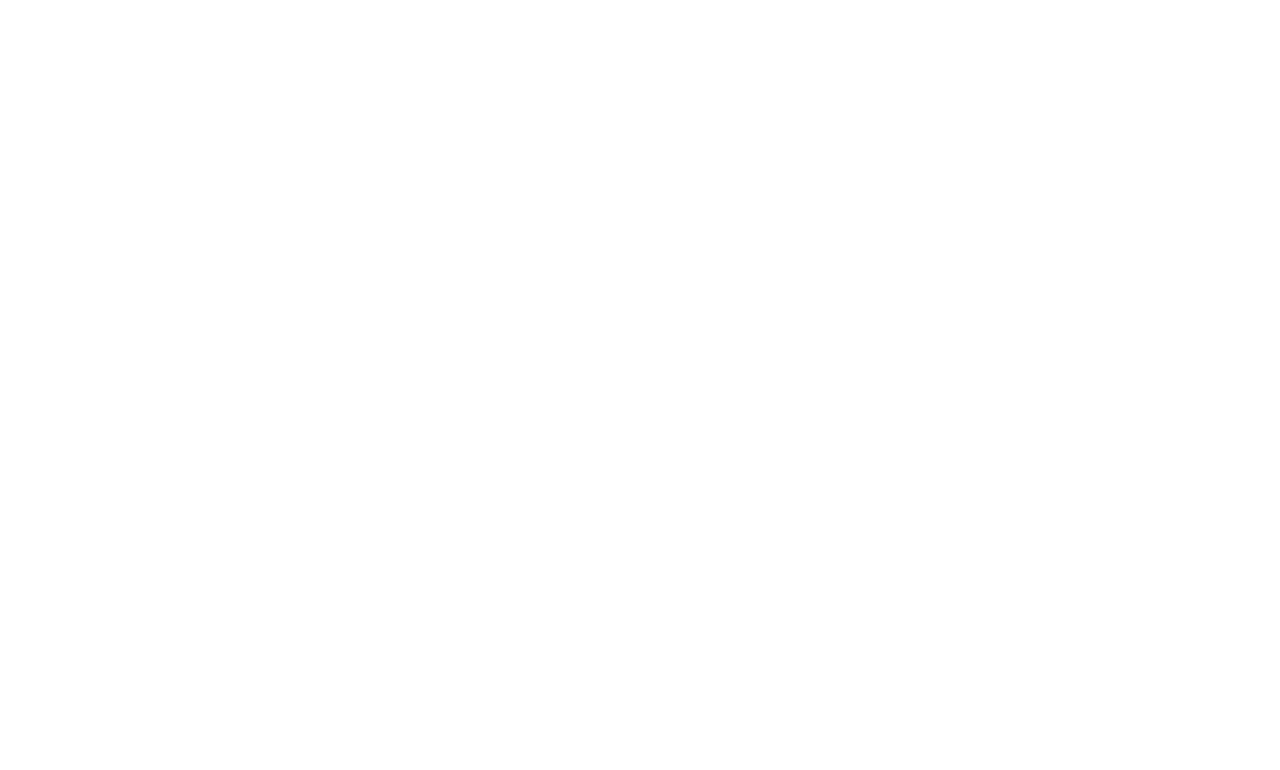
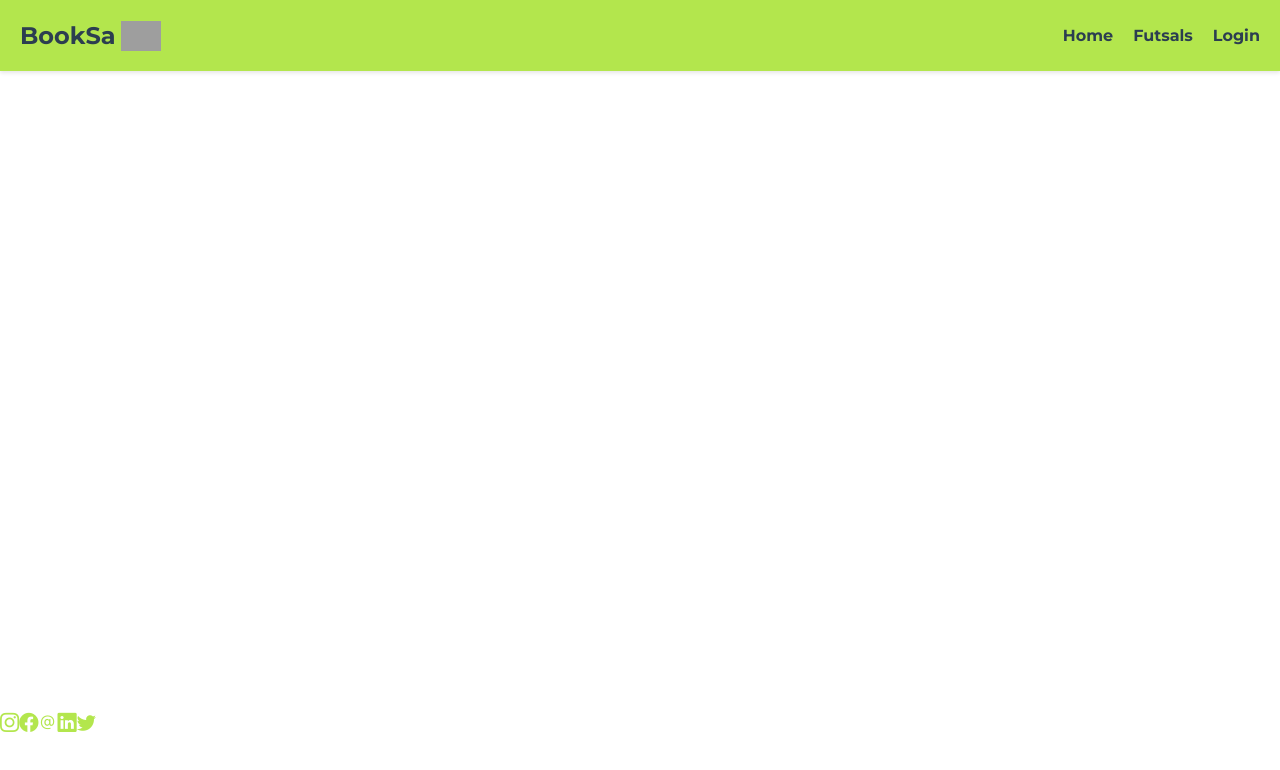
Before and after one commit to Getintoto-Software/BookSal-Frontend, a Vue app: page / in a window 1280 px wide. Shown: the top 770 px of the page. Built offline with nearby package versions, Linux system fonts and the light colour scheme; grey boxes are pictures that could not be loaded.

Commit message:
made the navbar, too lazy to make the footer

```diff
--- a/index.html
+++ b/index.html
@@ -4,7 +4,7 @@
     <meta charset="UTF-8">
     <link rel="icon" href="/favicon.ico">
     <meta name="viewport" content="width=device-width, initial-scale=1.0">
-    <title>Vite App</title>
+    <title>Booksal | Book a Futsal</title>
   </head>
   <body>
     <div id="app"></div>
--- a/package.json
+++ b/package.json
@@ -9,6 +9,7 @@
     "preview": "vite preview"
   },
   "dependencies": {
+    "bootstrap-icons": "^1.11.3",
     "vue": "^3.5.13",
     "vue-router": "^4.4.5"
   },
--- a/src/App.vue
+++ b/src/App.vue
@@ -1,15 +1,21 @@
 <script setup>
 import { RouterLink, RouterView } from 'vue-router'
+import Header from './components/Header.vue';
+import Footer from './components/Footer.vue';
 </script>
 
 <template>
-  <header>
-
-  </header>
-
-  <RouterView />
+  <div>
+    <Header></Header>
+    <div class="main-div">
+      <RouterView />
+    </div>
+    <Footer></Footer>
+  </div>
 </template>
 
 <style scoped>
-
+.main-div {
+  min-height: 80vh;
+}
 </style>
--- a/src/assets/main.css
+++ b/src/assets/main.css
@@ -1,35 +1,13 @@
-@import './base.css';
+@import url('https://fonts.googleapis.com/css2?family=Montserrat:ital,wght@0,100..900;1,100..900&display=swap');
 
 #app {
-  max-width: 1280px;
-  margin: 0 auto;
-  padding: 2rem;
+  margin: 0;
+  padding: 0;
   font-weight: normal;
 }
 
-a,
-.green {
-  text-decoration: none;
-  color: hsla(160, 100%, 37%, 1);
-  transition: 0.4s;
-  padding: 3px;
+body {
+  margin: 0;
+  padding: 0;
+  font-family: "Montserrat", sans-serif;
 }
-
-@media (hover: hover) {
-  a:hover {
-    background-color: hsla(160, 100%, 37%, 0.2);
-  }
-}
-
-@media (min-width: 1024px) {
-  body {
-    display: flex;
-    place-items: center;
-  }
-
-  #app {
-    display: grid;
-    grid-template-columns: 1fr 1fr;
-    padding: 0 2rem;
-  }
-}
--- /dev/null
+++ b/src/components/Footer.vue
@@ -0,0 +1,169 @@
+<template>
+    <footer>
+        <!-- Contains name and Logo -->
+        <div class="logo-container">
+
+        </div>
+
+        <!-- Contains Footer Links -->
+        <div class="footer-links-container">
+            <!-- One part of the links -->
+            <div>
+
+            </div>
+
+            <!-- Another part of the links -->
+
+            <div>
+
+            </div>
+        </div>
+
+        <!-- Contains the icons for socials -->
+        <div class="social-links-container">
+            <a href="#" class="social-link"> <i class="bi bi-instagram"></i></a>
+            <a href="#" class="social-link"> <i class="bi bi-facebook"></i></a>
+            <a href="#" class="social-link"> <i class="bi bi-at"></i></a>
+            <a href="#" class="social-link"> <i class="bi bi-linkedin"></i></a>
+            <a href="#" class="social-link"> <i class="bi bi-twitter"></i></a>
+        </div>
+    </footer>
+</template>
+
+<script>
+export default {
+    name: "Footer",
+};
+</script>
+
+<style scoped>
+/* Footer Base Styles */
+.footer {
+    background-color: #2f3b48;
+    /* Dark background */
+    color: #b3e64d;
+    /* Green text */
+    padding: 20px 40px;
+    font-family: Arial, sans-serif;
+}
+
+.container {
+    display: flex;
+    flex-wrap: wrap;
+    justify-content: space-between;
+    align-items: flex-start;
+    text-align: center;
+}
+
+/* Logo Section */
+.logo {
+    display: flex;
+    align-items: center;
+    font-size: 2rem;
+    font-weight: bold;
+    color: #b3e64d;
+}
+
+.logo-icon {
+    margin-left: 8px;
+    height: 40px;
+}
+
+.tagline {
+    margin: 10px 0;
+    font-size: 1rem;
+}
+
+/* Social Icons */
+.social-icons {
+    display: flex;
+    gap: 15px;
+    margin-top: 10px;
+    justify-content: center;
+}
+
+.social-link {
+    color: #b3e64d;
+    font-size: 1.2rem;
+    text-decoration: none;
+    transition: color 0.3s ease;
+}
+
+.social-link:hover {
+    color: #ffffff;
+}
+
+/* Divider Lines */
+.divider {
+    width: 1px;
+    background-color: #b3e64d;
+    height: 100px;
+    margin: 0 20px;
+}
+
+/* Footer Links */
+.footer-links {
+    list-style: none;
+    padding: 0;
+}
+
+.footer-link {
+    text-decoration: none;
+    color: #b3e64d;
+    font-weight: bold;
+    display: block;
+    margin: 10px 0;
+    margin-bottom: 20px;
+    position: relative;
+    padding-bottom: 5px;
+    /* Spacing between text and line */
+    transition: color 0.3s ease;
+}
+
+/* Horizontal Line under Links */
+.footer-link::after {
+    content: "";
+    display: block;
+    width: 60px;
+    /* Length of the line */
+    height: 2px;
+    /* Thickness */
+    background-color: #b3e64d;
+    margin: 20px;
+    /* Space between text and line */
+    transition: background-color 0.3s ease;
+}
+
+/* Hover Effects */
+.footer-link:hover {
+    color: #ffffff;
+}
+
+.footer-link:hover::after {
+    background-color: #ffffff;
+    /* Line changes color on hover */
+}
+
+/* Responsive Footer */
+@media (max-width: 768px) {
+    .container {
+        flex-direction: column;
+        gap: 20px;
+    }
+
+    .divider {
+        display: none;
+        /* Hide dividers on smaller screens */
+    }
+
+    .footer-left,
+    .footer-middle,
+    .footer-right {
+        text-align: center;
+    }
+
+    .social-icons {
+        justify-content: center;
+    }
+}
+</style>
--- /dev/null
+++ b/src/components/Header.vue
@@ -0,0 +1,132 @@
+<template>
+    <nav class="navbar">
+      <div class="container">
+        <!-- Logo -->
+        <div class="logo">
+          <span>BookSa</span>
+          <img src="./assets/logo.png" alt="Logo" class="logo-icon" />
+        </div>
+
+        <!-- Hamburger Icon -->
+        <div class="hamburger" @click="toggleMenu">
+          <span :class="{ open: isMenuOpen }"></span>
+          <span :class="{ open: isMenuOpen }"></span>
+          <span :class="{ open: isMenuOpen }"></span>
+        </div>
+
+        <!-- Menu Items -->
+        <ul :class="['menu', { 'menu-open': isMenuOpen }]">
+          <li><a href="#" class="menu-link">Home</a></li>
+          <li><a href="#" class="menu-link">Futsals</a></li>
+          <li><a href="#" class="menu-link">Login</a></li>
+        </ul>
+      </div>
+    </nav>
+  </template>
+
+  <script>
+  export default {
+    name: "Navbar",
+    data() {
+      return {
+        isMenuOpen: false,
+      };
+    },
+    methods: {
+      toggleMenu() {
+        this.isMenuOpen = !this.isMenuOpen;
+      },
+    },
+  };
+  </script>
+
+  <style scoped>
+  /* Navbar Container */
+  .navbar {
+    background-color: #b3e64d; /* Greenish background */
+    color: #2c3e50;
+    padding: 10px 20px;
+    box-shadow: 0px 2px 4px rgba(0, 0, 0, 0.1);
+  }
+
+  .container {
+    display: flex;
+    justify-content: space-between;
+    align-items: center;
+  }
+
+  /* Logo */
+  .logo {
+    display: flex;
+    align-items: center;
+    font-size: 1.5rem;
+    font-weight: bold;
+    color: #2c3e50;
+  }
+
+  .logo-icon {
+    margin-left: 5px;
+    height: 30px;
+  }
+
+  /* Menu */
+  .menu {
+    display: flex;
+    gap: 20px;
+    list-style: none;
+  }
+
+  .menu-link {
+    text-decoration: none;
+    font-weight: bold;
+    color: #2c3e50;
+  }
+
+  .menu-link:hover {
+    color: #11235a;
+  }
+
+  /* Hamburger Icon */
+  .hamburger {
+    display: none;
+    flex-direction: column;
+    cursor: pointer;
+  }
+
+  .hamburger span {
+    width: 25px;
+    height: 3px;
+    background-color: #2c3e50;
+    margin: 3px 0;
+    transition: all 0.3s ease-in-out;
+  }
+
+  .hamburger span.open {
+    background-color: #11235a;
+  }
+
+  /* Responsive Styles */
+  @media (max-width: 768px) {
+    .hamburger {
+      display: flex;
+    }
+
+    .menu {
+      display: none;
+      flex-direction: column;
+      background-color: #b3e64d;
+      position: absolute;
+      top: 50px;
+      right: 0;
+      width: 100%;
+      text-align: center;
+      gap: 10px;
+      padding: 10px 0;
+      box-shadow: 0 2px 5px rgba(0, 0, 0, 0.1);
+    }
+
+    .menu.menu-open {
+      display: flex;
+    }
+  }
+  </style>
```
Also changed, not shown: src/main.js (+6 -1 lines), 1 other file (tests, documents, lock files or other folders).
